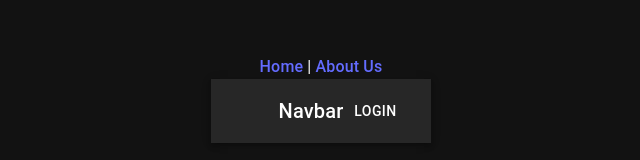
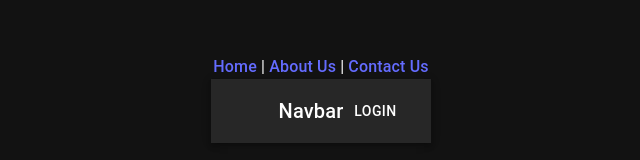
Before and after one commit to r2d2butbetter/fdfed-event-management-website, a React (Vite) app in the folder client/: page / in a window 1280 px wide. Shown: the part 200-360 px from the top of the page, without its empty margins (319-959 px from the left). Built offline with nearby package versions, Linux system fonts and the light colour scheme; some icons are missing.

Commit message:
added contactus toApp.jsx

```diff
--- a/client/src/App.jsx
+++ b/client/src/App.jsx
@@ -2,17 +2,19 @@ import React from 'react';
 import { Routes, Route, Link } from 'react-router-dom';
 import Home from './pages/Home';
 import AboutUs from './pages/AboutUs';
-import './App.css';
+import ContactUs from './pages/ContactUs';
+import './App.css'
 
 function App() {
   return (
     <>
       <nav>
-        <Link to="/">Home</Link> | <Link to="/about-us">About Us</Link>
+        <Link to="/">Home</Link> | <Link to="/about-us">About Us</Link> | <Link to="/contact-us">Contact Us</Link>
       </nav>
       <Routes>
         <Route path='/' element={<Home />} />
         <Route path='/about-us' element={<AboutUs />} />
+        <Route path='/contact-us' element={<ContactUs />} />
       </Routes>
     </>
   );
```
